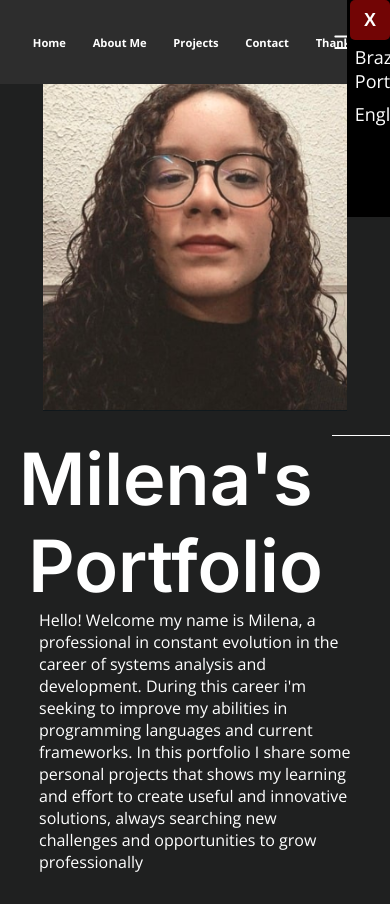
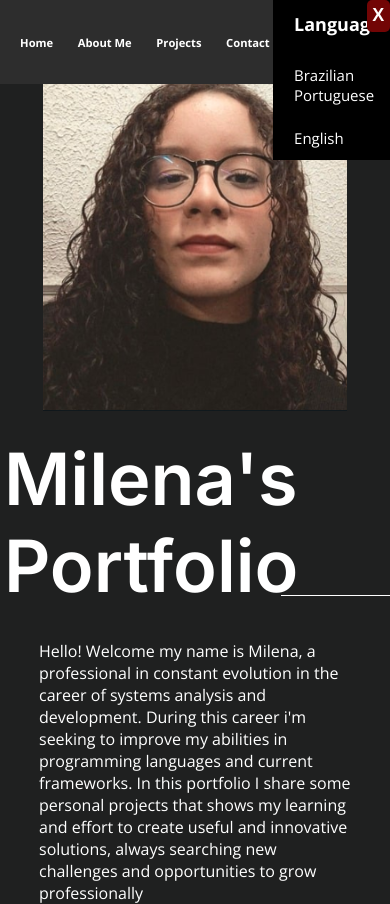
Before and after one commit to Milenaslv20/portfolio-milena, a React (Create React App) app: page /portfolio-milena/english in a window 390 px wide. Both pictures are taken after a click on the picture 354 px from the left and 42 px from the top of the page. Before the commit the page ends 873 px from the top, so only its background shows below. Built offline with nearby package versions, Linux system fonts and the light colour scheme; a web font is replaced by a local one.

Commit message:
fix: language responsivity

```diff
--- a/src/styles/styles.module.css
+++ b/src/styles/styles.module.css
@@ -68,10 +68,10 @@
 }
 
 
-/* TODO: STYLES LANGUAGE OPTION */
+/* TODO: STYLES LANGUAGE COMPONENT */
 .container_language{
     width: 11%;
-    height: 25.7%;
+    height: min-content;
     background-color: #000;
     position: fixed;
     right: 0;
@@ -151,7 +151,7 @@
     position: relative;
     right: 0;
     float: right;
-    top: 52%;
+    top: 50vh;
 }
 
 
@@ -170,8 +170,13 @@
 
     .navigation{
         font-size: 80%;
-        left: 5%;
+        left: 2%;
         justify-content: space-around;
+        width: 87%;
+    }
+
+    .icon_option{
+        width: 5%;
     }
 
 
@@ -195,9 +200,11 @@
     #text_inter{
         font-size: 450%;
         width: 90%;
-        left: 0;
+        left: 1%;
         top: 0;
+        width: 74%;
         text-align: center;
+        margin-bottom: 8%;
     }
 
     #text_openSans{
@@ -209,4 +216,31 @@
         top: 35%;
         width: 15%;
     }
+
+    .line_home{
+        top: 19vh;
+        width: 28%;
+    }
+
+
+
+    /* TODO: STYLES LANGUAGE COMPONENT */
+    .container_language{
+        width: 30%;
+        height: min-content;
+
+    }
+
+    .button_close_modal{
+        width: 20%;
+        height: 20%;
+    }
+
+    .modal_header{
+        font-size: 9px;
+    }
+
+    .option_lang{
+        font-size: 15px;
+    }
 }
```
